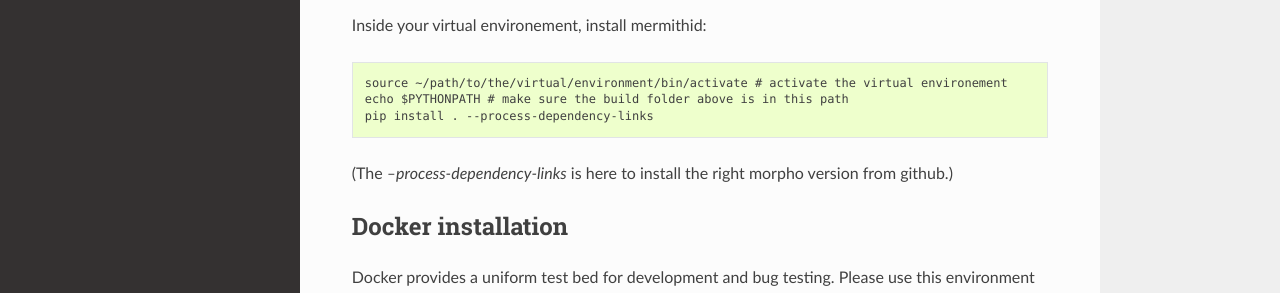
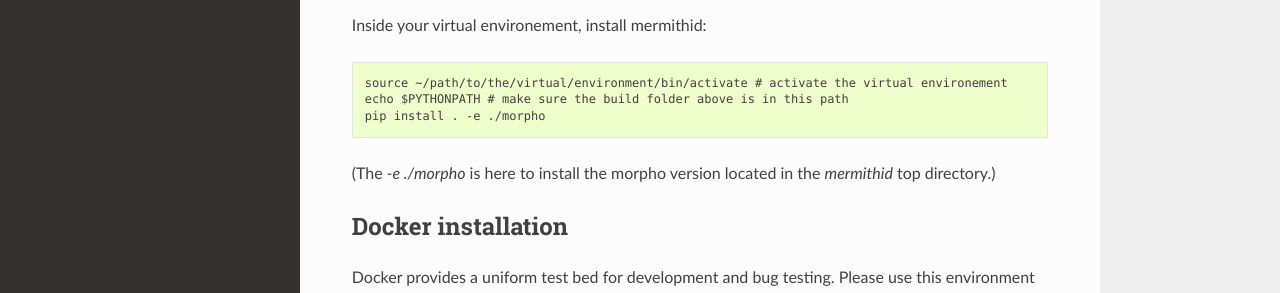
Before and after one commit to project8/mermithid, a Sphinx documentation site: the page built from documentation/install.rst, in a window 1280 px wide and 1366 px high. Shown: the part 643-936 px from the top of the window. Built offline with Sphinx 7.4.7 and the Read the Docs theme 2.0.0, drawn with Linux system fonts in a browser that asks for light colours; pages that are not in the unit, such as notebooks, are missing from menus.

Commit message:
Updating doc

```diff
--- a/documentation/install.rst
+++ b/documentation/install.rst
@@ -26,9 +26,9 @@
 
 	source ~/path/to/the/virtual/environment/bin/activate # activate the virtual environement
 	echo $PYTHONPATH # make sure the build folder above is in this path
-	pip install . --process-dependency-links
+	pip install . -e ./morpho
 
-(The `--process-dependency-links` is here to install the right morpho version from github.)
+(The `-e ./morpho` is here to install the morpho version located in the `mermithid` top directory.)
 
 Docker installation
 --------------------
```
Also changed, not shown: README.md (+2 -2 lines), 1 other file.
